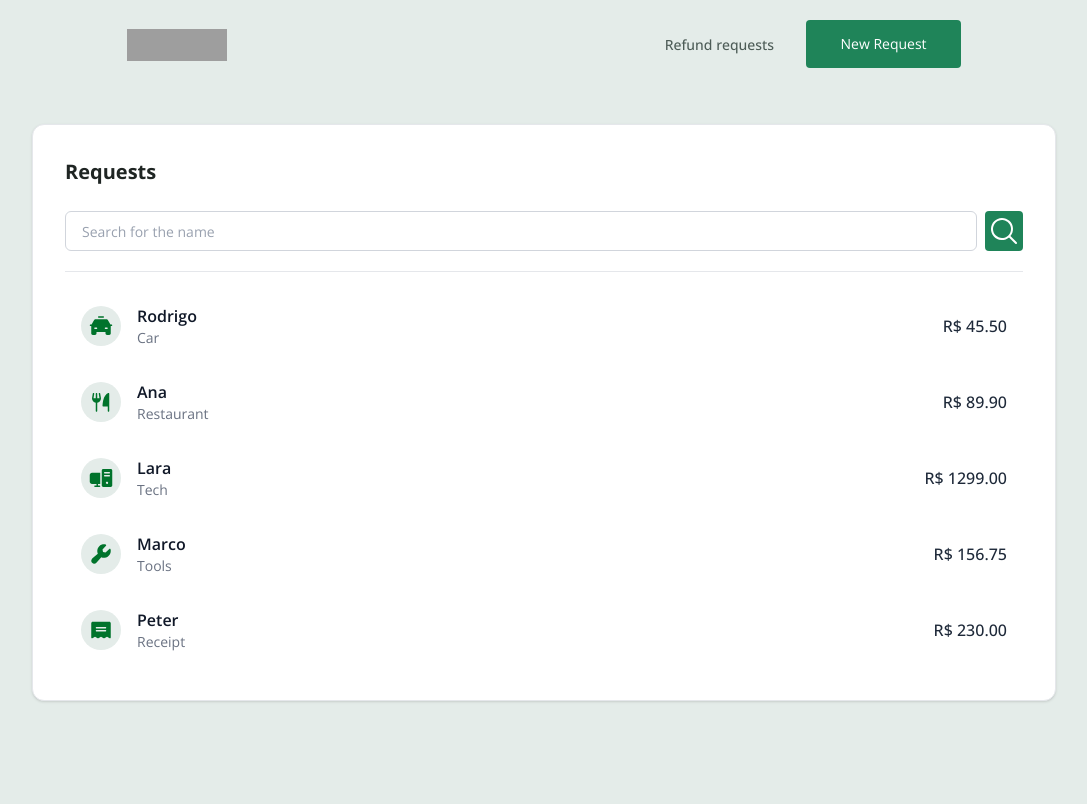
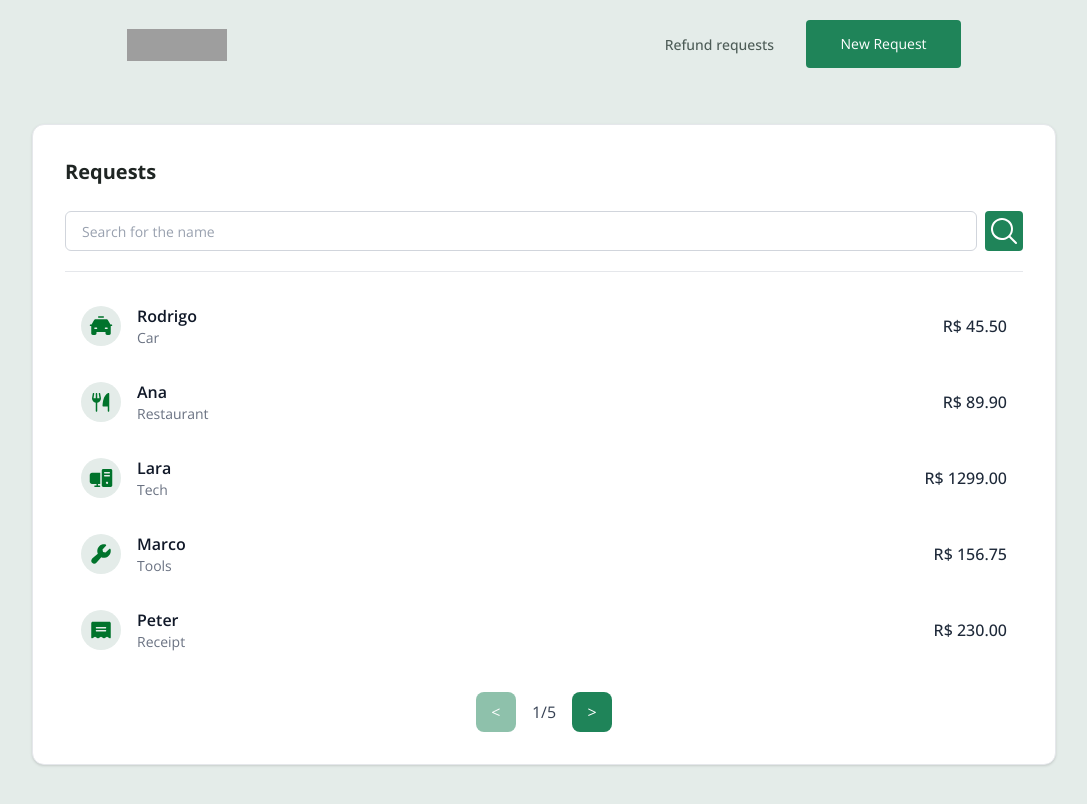
Before and after one commit to jotadagostin/refund-3.0, a React (Vite) app in the folder refund/: page / in a window 1280 px wide. Shown: the top 804 px of the page, without its empty margins (96-1183 px from the left). Built offline with nearby package versions, Linux system fonts and the light colour scheme; grey boxes are pictures that could not be loaded.

Commit message:
new component
pagination

```diff
--- /dev/null
+++ b/refund/src/components/refund-pagination.tsx
@@ -0,0 +1,37 @@
+interface RefundPaginationProps {
+  currentPage: number;
+  totalPages: number;
+  onNext: () => void;
+  onPrev: () => void;
+}
+
+export function RefundPagination({
+  currentPage,
+  totalPages,
+  onNext,
+  onPrev,
+}: RefundPaginationProps) {
+  return (
+    <div className="flex items-center justify-center gap-4 mt-6">
+      <button
+        onClick={onPrev}
+        disabled={currentPage === 1}
+        className="w-10 h-10 rounded-lg bg-(--green-100) text-white flex items-center justify-center disabled:opacity-50"
+      >
+        {"<"}
+      </button>
+
+      <span className="text-gray-700">
+        {currentPage}/{totalPages}
+      </span>
+
+      <button
+        onClick={onNext}
+        disabled={currentPage === totalPages}
+        className="w-10 h-10 rounded-lg bg-(--green-100) text-white flex items-center justify-center disabled:opacity-50"
+      >
+        {">"}
+      </button>
+    </div>
+  );
+}
--- a/refund/src/pages/refundList.tsx
+++ b/refund/src/pages/refundList.tsx
@@ -2,6 +2,7 @@ import { ButtonSearch } from "../components/buttonSearch";
 import { Input } from "../components/input";
 import MainHeader from "../components/main-header";
 import { RefundItems } from "../components/refund-list";
+import { RefundPagination } from "../components/refund-pagination";
 
 export default function RefundList() {
   return (
@@ -23,6 +24,12 @@ export default function RefundList() {
               <ButtonSearch size="sm" />
             </div>
             <RefundItems />
+            <RefundPagination
+              currentPage={1}
+              totalPages={5}
+              onNext={() => {}}
+              onPrev={() => {}}
+            />
           </div>
         </div>
       </section>
```
